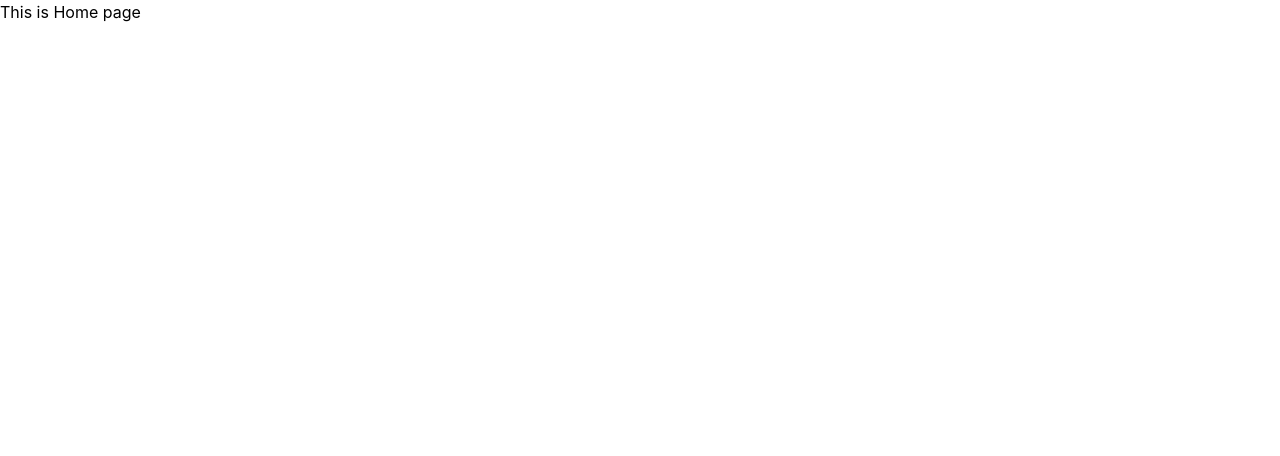
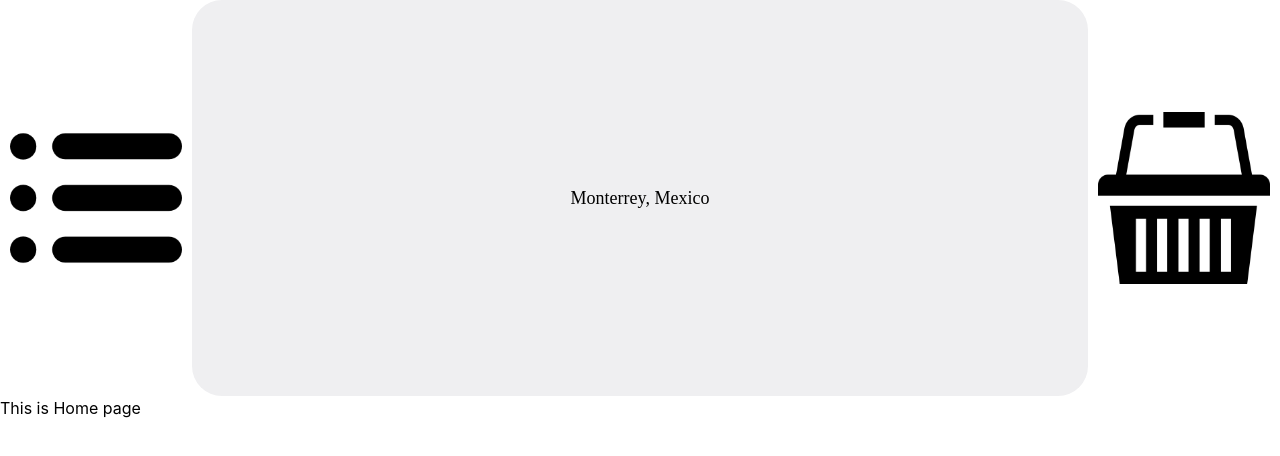
Before and after one commit to tiagopazhs/burrito-express, a React (Create React App) app in the folder web/: page / in a window 1280 px wide. Shown: the top 456 px of the page. Built offline with nearby package versions, Linux system fonts and the light colour scheme.

Commit message:
feat: Create TopBar component

```diff
--- /dev/null
+++ b/web/src/components/TopBar.tsx
@@ -0,0 +1,22 @@
+
+import { COLORS, SIZES, FONTS } from '../constants';
+
+const buttonStyle = { width: '15vw', padding: SIZES.padding, backgroundColor: 'transparent' }
+
+export default function TopBar() {
+    return (
+        <div className="flex justify-center items-center">
+            <button style={buttonStyle}>
+                <img src={process.env.PUBLIC_URL + '/icons/list.png'} alt="nearby" />
+            </button>
+
+            <div className="flex justify-center items-center" style={{ width: '70vw', backgroundColor: COLORS.lightGray3, borderRadius: SIZES.radius }}>
+                <div style={{ ...FONTS.h4 }}>Monterrey, Mexico</div>
+            </div>
+
+            <button style={buttonStyle}>
+                <img src={process.env.PUBLIC_URL + '/icons/shopping-basket.png'} alt="basket" />
+            </button>
+        </div>
+    );
+}
--- a/web/src/pages/Home.tsx
+++ b/web/src/pages/Home.tsx
@@ -1,8 +1,10 @@
 import React from 'react';
+import TopBar from '../components/TopBar';
 
 function Home(): JSX.Element {
   return (
     <>
+      <TopBar />
       <div>
         This is Home page
       </div>
```
Also changed, not shown: web/public/icons/list.png (added), web/public/icons/shopping-basket.png (added).
